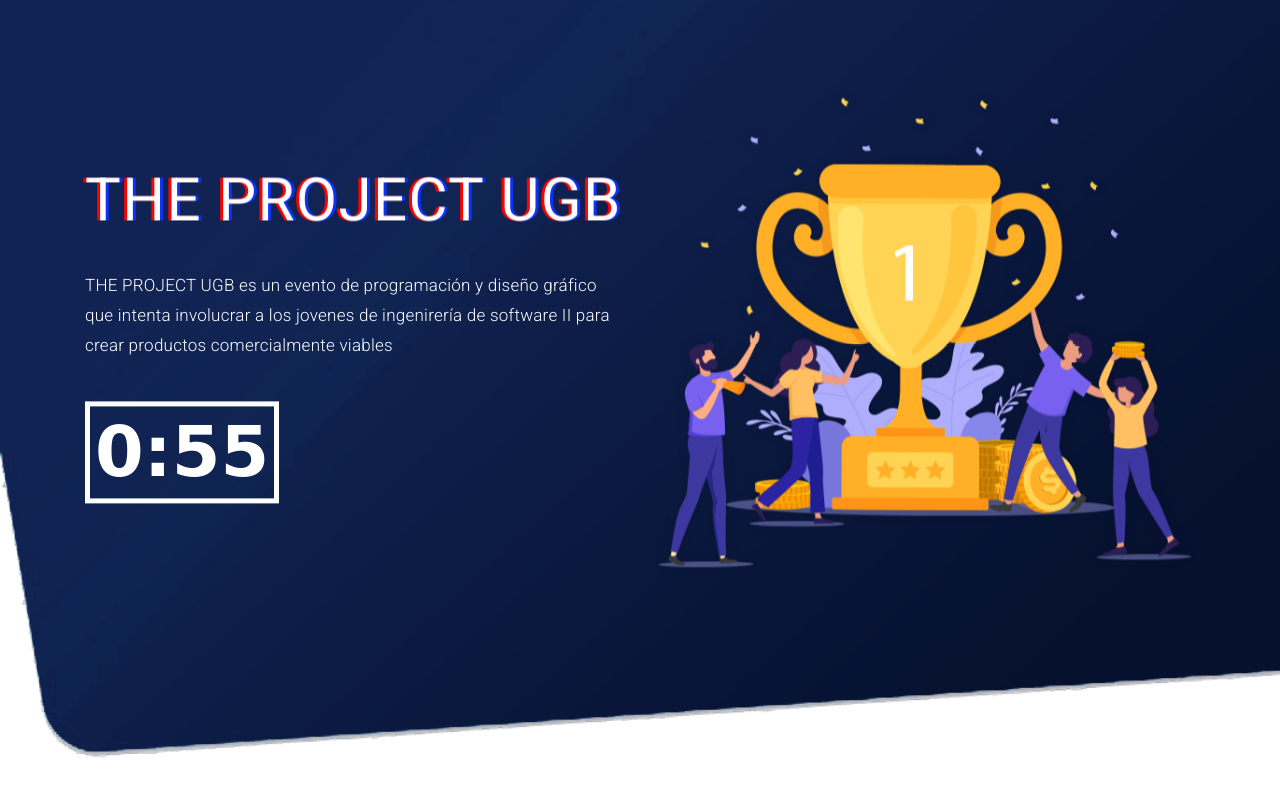
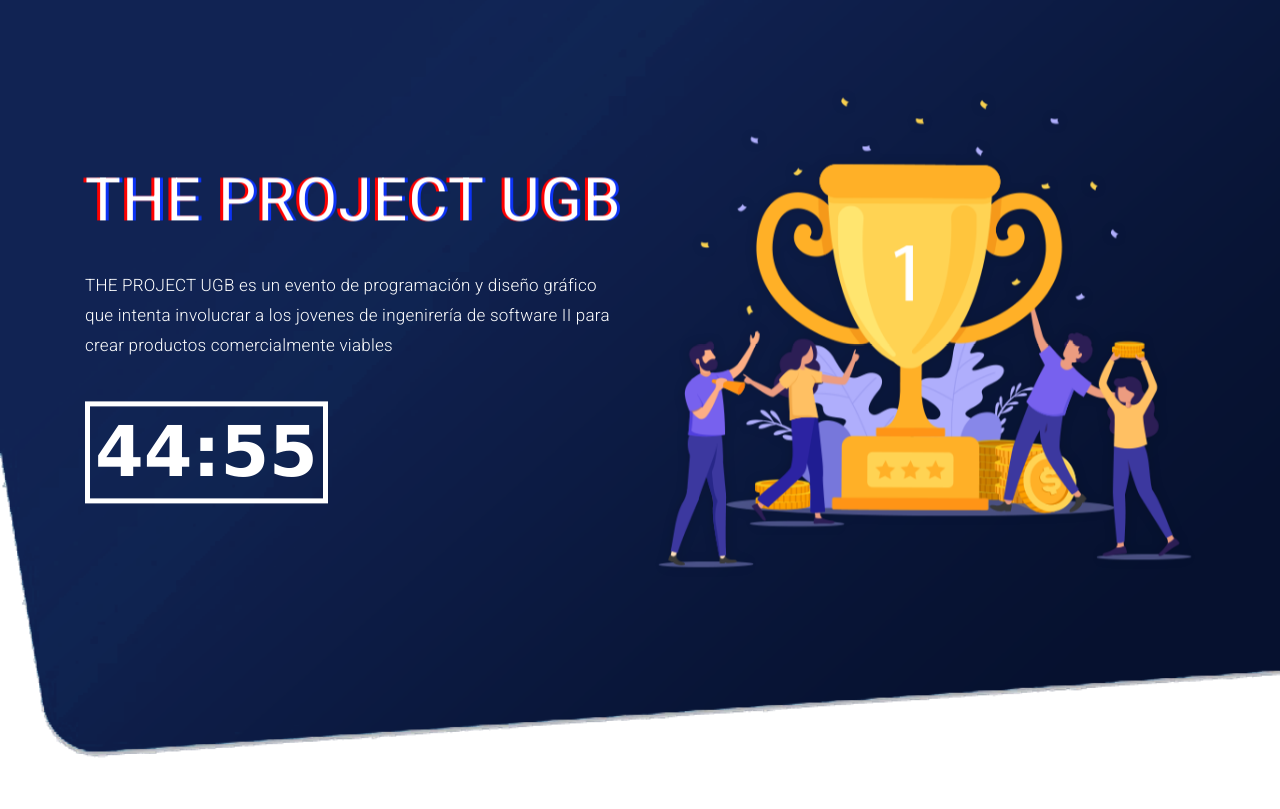
Before and after one commit to Monge1h/u, a plain HTML site: page countdown.html in a window 1280 px wide. Shown: the top 809 px of the page. Drawn offline with Linux system fonts and the light colour scheme.

Commit message:
se cambio el timer a 45 minutos

```diff
--- a/countdown.html
+++ b/countdown.html
@@ -363,7 +363,7 @@ https://templatemo.com/tm-537-art-factory
                 updateTimer();
             }
 
-            countdown( "countdown", 1, 0 );
+            countdown( "countdown", 45, 0 );
 
     </script>
     <!-- jQuery -->
```
